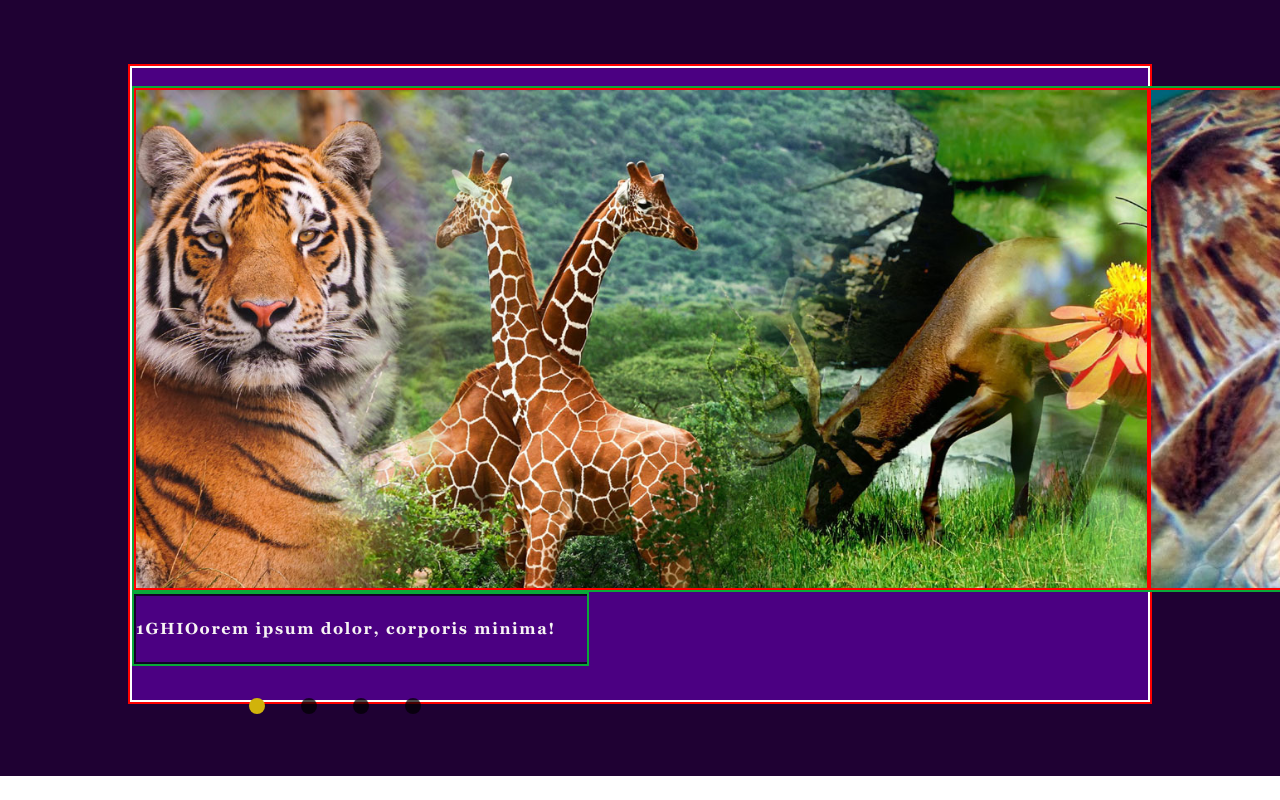
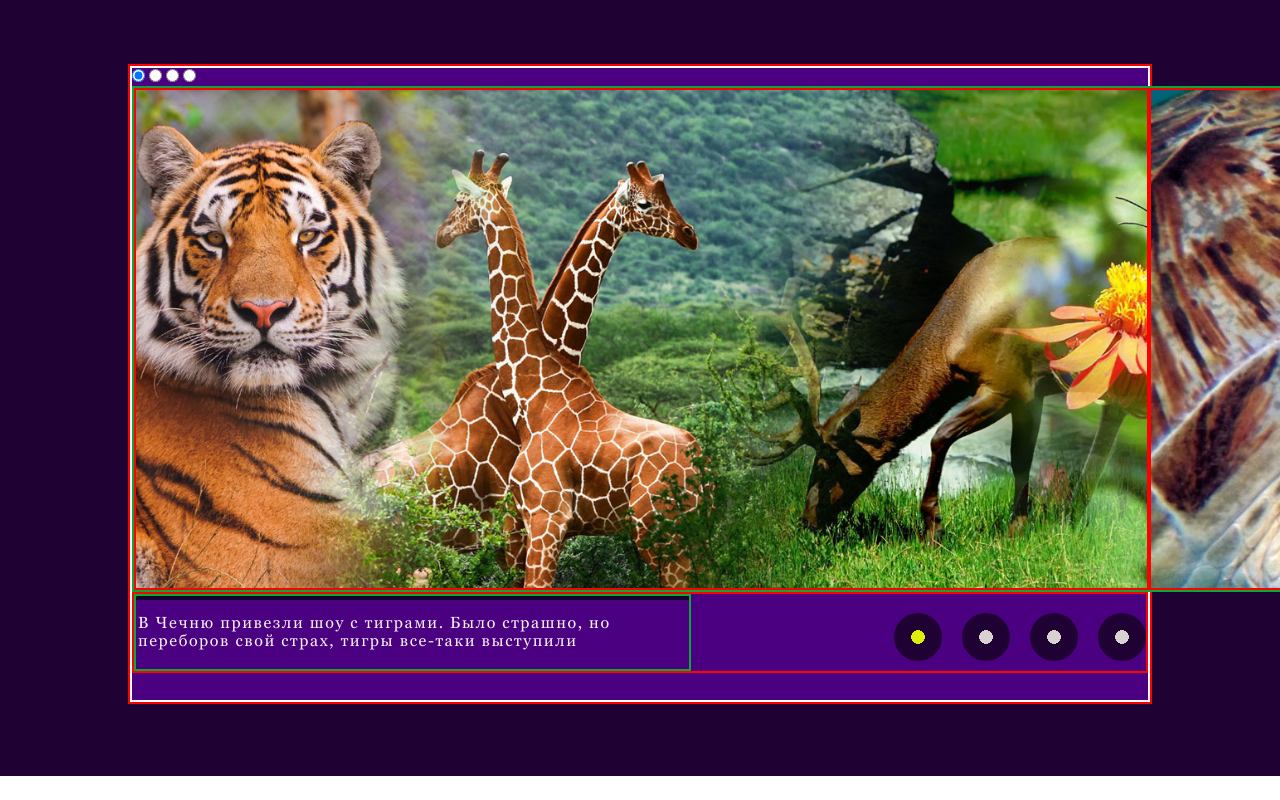
Before and after one commit to SmSka2021/cssMemSlider, a plain HTML site: page cssMemSlider/index.html in a window 1280 px wide. Shown: the top 800 px of the page. Drawn offline with Linux system fonts and the light colour scheme.

Commit message:
feat: add animation label Tue May 10 2022 13:27:11 GMT+0300

```diff
--- a/cssMemSlider/index.html
+++ b/cssMemSlider/index.html
@@ -16,17 +16,10 @@
        <div class="wrapper">
          <div class="slider">
 
-           <!--<input type="radio" name="slider" title="slide1" checked="checked" class="slider__nav" />
-          <input type="radio" name="slider" title="slide2" class="slider__nav" />
-          <input type="radio" name="slider" title="slide3" class="slider__nav" />
-          <input type="radio" name="slider" title="slide4" class="slider__nav" />-->
-
-
-           <input type="radio" class="slide_img" name="slide_img" id="img_1" checked/>
-           <input type="radio" class="slide_img" name="slide_img" id="img_2"/>
-           <input type="radio" class="slide_img" name="slide_img" id="img_3"/>
-           <input type="radio" class="slide_img" name="slide_img" id="img_4"/>
-
+           <input type="radio" class="slide_img" name="slide_img" id="img_1" checked />
+           <input type="radio" class="slide_img" name="slide_img" id="img_2" />
+           <input type="radio" class="slide_img" name="slide_img" id="img_3" />
+           <input type="radio" class="slide_img" name="slide_img" id="img_4" />
 
            <div class="slider__inner" id="slider__inner">
              <div class="slider__contents">
@@ -39,25 +32,26 @@
                <img src="./assets/img/25.jpg" alt="img_animal" /></div>
            </div>
 
-
-
+           <div class="slider_and_input">
              <div class="wrapper_slider_Text">
                <div class="slider__inner_Text" id="slider__inner_Text">
 
                  <div class="slider__contents_Text">
-                 <p class="slider__txt">1GHIOorem ipsum dolor, corporis minima!</p>
+                   <p class="slider__txt">В Чечню привезли шоу с тиграми. Было страшно, но переборов свой страх, тигры
+                     все-таки выступили </p>
                  </div>
                  <div class="slider__contents_Text">
-                 <p class="slider__txt">2ftbtbLorem ipsum dolor, corporis minima!</p>
+                   <p class="slider__txt">— Ты кто? — Я ниндзя! — А что такой медленный? — Черепашка.</p>
                  </div>
                  <div class="slider__contents_Text">
-                 <p class="slider__txt">3ik6kLorem ipsum dolor, corporis minima!</p>
+                   <p class="slider__txt">Обожаю гололёд… 3 шпагата, 4 сальто, 5 ласточек и я дома!</p>
                  </div>
                  <div class="slider__contents_Text">
-                 <p class="slider__txt">4GHIOorem ipsum dolor, corporis minima!</p>
+                   <p class="slider__txt">Хотел собраться с мыслями, ни одна мысль на собрание не пришла...</p>
                  </div>
                </div>
              </div>
+
              <div class="switchers">
                <label class="switcher" id="switcher1" for="img_1"></label>
                <label class="switcher" id="switcher2" for="img_2"></label>
@@ -65,17 +59,10 @@
                <label class="switcher" id="switcher4" for="img_4"></label>
              </div>
 
-
-
+           </div>
          </div>
        </div>
      </div>
 
-
-
-
-
-
    </body>
-
    </html>
--- a/cssMemSlider/style.css
+++ b/cssMemSlider/style.css
@@ -5,42 +5,47 @@
   scroll-behavior: smooth;
 }
 
-:root {
-  --color-gold: #bdae82;
-  --color-black: #000;
-  --color-white: #FFFFFF;
+@font-face {
+  font-family: 'Georgia';
+  src: url("./assets/fonts/Georgia.woff") format(woff);
+  ;
+  font-weight: 400;
 }
 
 @font-face {
-  font-family: 'Merriweather';
-  src: url("./assets/fonts/Merriweather-Bold.ttf");
+  font-family: 'Georgia';
+  src: url("./assets/fonts/Georgia-Bold.woff") format(woff);
+  ;
   font-weight: 700;
 }
 
 @font-face {
   font-family: 'Georgia';
-  src: url("./assets/fonts/Georgia-Bold.woff")  format(woff);;
+  src: url("./assets/fonts/Georgia-Bold.ttf") format(ttf);
+  ;
   font-weight: 700;
 }
 
 @font-face {
-  font-family: 'Merriweather';
-  src: url("./assets/fonts/Georgia.woff2")  format(woff2);;
+  font-family: 'Georgia';
+  src: url("./assets/fonts/Georgia.ttf") format(ttf);
+  ;
   font-weight: 400;
 }
-.block{
+
+.block {
   width: 100%;
   min-height: 97vh;
-  background:rgb(31, 1, 51);
+  background: rgb(31, 1, 51);
   padding: 5% 0;
 }
-.wrapper{
+
+.wrapper {
   width: 80%;
   height: 80vh;
   margin: 0 auto;
-  background:indigo;
+  background: indigo;
   border: 2px solid red;
-
 }
 
 .slider {
@@ -49,6 +54,7 @@
   border: 2px solid white;
   /* overflow: hidden;*/
 }
+
 .slider__inner {
   width: 400%;
   height: 80%;
@@ -58,31 +64,34 @@
   border: 2px solid rgb(10, 168, 57);
   position: relative;
 }
-.slider__contents{
+
+.slider__contents {
   width: 25%;
   height: 100%;
   border: 2px solid red;
 }
 
-.slider__contents img{
+.slider__contents img {
   max-width: 100%;
   object-fit: cover;
   height: 100%;
 }
-/*.slider_and_input{
-  margin-top: 1.5%;
-display:flex;
+
+.slider_and_input {
+  display: flex;
   justify-content: space-between;
   width: 100%;
   border: 2px solid red;
-}*/
-.wrapper_slider_Text{
-  width: 45%;
+}
+
+.wrapper_slider_Text {
+  width: 55%;
   border: 2px solid rgb(10, 168, 57);
   overflow: hidden;
 }
-.slider__inner_Text{
-  width:400%;
+
+.slider__inner_Text {
+  width: 400%;
   height: 5%;
   display: flex;
   position: relative;
@@ -91,54 +100,19 @@ border: 2px solid red;
   transition: all 0.5s linear;
 }
 
-.slider__contents_Text{
+.slider__contents_Text {
   width: 25%;
-   padding: 1.5rem 0;
+  padding: 1em 0;
 }
+
 .slider__txt {
   color: rgb(248, 244, 244);
- font-size: 1rem;
+  font-size: 1em;
   font-family: 'Georgia';
- font-weight: 700;
+  font-weight: 400;
   letter-spacing: 0.1rem;
   margin: 0;
 }
-/*
-.slider__nav {
-  width: 1rem;
-  height: 1rem;
-  margin: 2rem 1rem;
-  border-radius: 50%;
-  z-index: 10;
-  outline: .5rem solid #ccc;
-  outline-offset: -0.5rem;
-  box-shadow: 0 0 0 0 #333, 0 0 0 0 rgba(51, 51, 51, 0);
-  cursor: pointer;
-  appearance: none;
-  backface-visibility: hidden;
-  transition: all .5s;
-
-}
-.slider__nav:hover{
-  outline: .5rem solid rgb(27, 228, 104);
-}
-.slider__nav:checked {
-  animation: check 0.4s linear forwards;
-}
-/*.slider__nav:checked:nth-of-type(1) ~ #slider__inner{
-  left: 0%;
-}
-.slider__nav:checked:nth-of-type(2) ~ #slider__inner{
-  left: -100%;
-}
-.slider__nav:checked:nth-of-type(3) ~ #slider__inner{
-  left: -200%;
-}
-.slider__nav:checked:nth-of-type(4) ~ #slider__inner{
-  left: -300%;
-}*/
-
-
 
 @keyframes check {
   0% {
@@ -146,6 +120,7 @@ border: 2px solid red;
     background: rgba(94, 4, 16, 0.7);
     box-shadow: 0 0 0 12px rgb(238, 235, 235), 0 0 0 36px rgba(241, 207, 12, 0.5);
   }
+
   100% {
     transform: scale(0.4);
     background: rgba(245, 239, 239, 0.7);
@@ -155,63 +130,67 @@ border: 2px solid red;
 
 .switchers {
   width: 40%;
-	text-align: center;
-  float: left;
+  text-align: end;
 }
+
 .switcher {
-	background: rgba(0, 0, 0, .7);
+  background: radial-gradient(rgba(218, 209, 209, 1) 20%, rgb(31, 1, 51) 20%);
   display: inline-block;
   cursor: pointer;
-  width: 1rem;
-  height: 1rem;
-  margin: 2rem 1rem;
+  width: 3rem;
+  height: 3rem;
+  margin: 1.2rem 0 0 1rem;
   border-radius: 50%;
+  position: relative;
   z-index: 10;
-  backface-visibility: hidden;
-  box-shadow: 0 0 0 0 #333, 0 0 0 0 rgba(51, 51, 51, 0);
   transition: all .2s linear;
 }
-.slide_img{ /*реальные инпуты*/
-transform: scale(0);
+
+.slide_img {
+  /*реальные инпуты*/
+  padding: 0px;
+  /*visibility: hidden;*/
 }
-#img_1:checked ~ #slider__inner{
+
+#img_1:checked~#slider__inner {
   left: 0%;
 }
-#img_2:checked ~ #slider__inner{
+#img_2:active~#slider__inner {
   left: -100%;
 }
-#img_3:checked ~ #slider__inner{
+#img_2:checked~#slider__inner {
+  left: -100%;
+}
+#img_3:checked~#slider__inner {
   left: -200%;
 }
-#img_4:checked ~ #slider__inner{
+#img_4:checked~#slider__inner {
+  left: -300%;
+}
+#img_1:checked~div div #slider__inner_Text {
+  left: 0%;
+}
+#img_2:checked~div div #slider__inner_Text {
+  left: -100%;
+}
+#img_3:checked~div div #slider__inner_Text {
+  left: -200%;
+}
+#img_4:checked~div div #slider__inner_Text {
   left: -300%;
 }
 
-
-#img_1:checked ~ div #slider__inner_Text{
-  left: 0%;
-}
-#img_2:checked ~  div #slider__inner_Text{
-  left: -100%;
-}
-#img_3:checked ~ div #slider__inner_Text{
-  left: -200%;
-}
-#img_4:checked ~ div #slider__inner_Text{
-  left: -300%;
+#img_1:checked~div div #switcher1,
+#img_2:checked~div div #switcher2,
+#img_3:checked~div div #switcher3,
+#img_4:checked~div div #switcher4 {
+  background: radial-gradient(rgb(223, 238, 8) 20%, rgb(31, 1, 51) 20%);
 }
 
-#img_1:checked ~ div #switcher1,
-#img_2:checked ~ div #switcher2,
-#img_3:checked ~ div #switcher3,
-#img_4:checked ~ div #switcher4
-{
-	background: #d1b30b;
+.switcher:hover {
+  background: radial-gradient(rgb(6, 58, 170) 20%, rgb(31, 1, 51) 20%);
 }
 
-.switcher:hover{
-	background: #1497d4;
-}
 .switcher:active {
   animation: check 1s linear forwards;
 }
```
Also changed, not shown: cssMemSlider/assets/fonts/Georgia-Bold.woff2 (deleted), cssMemSlider/assets/fonts/Georgia.woff2 (deleted), cssMemSlider/assets/fonts/open_sans.ttf (deleted), cssMemSlider/assets/fonts/open_sans.woff (deleted), cssMemSlider/assets/fonts/open_sans.woff2 (deleted), cssMemSlider/assets/img/Australia-hero.jpg (deleted). Lines whose indentation alone changed are shown as unchanged.
